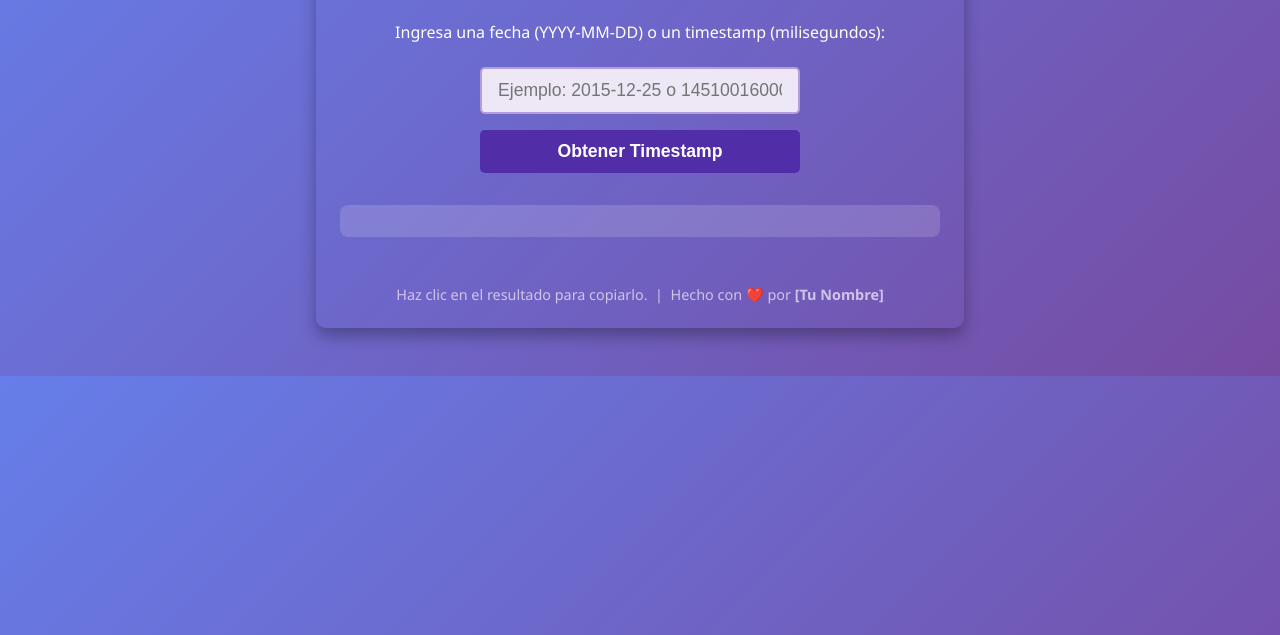
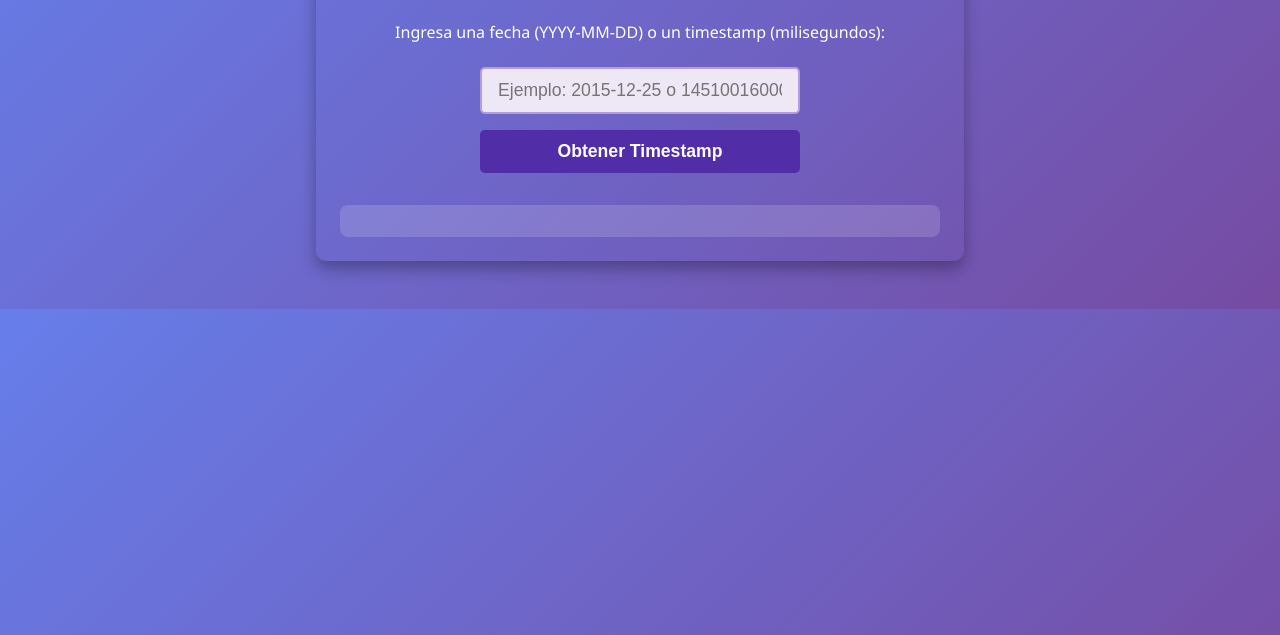
Before and after one commit to PaulinaZN/Desarrollo-de-back-end-y-APIFreecode, a plain HTML site: page index.html in a window 1280 px wide. Shown: the part 165-800 px from the top of the page. Drawn offline with Linux system fonts and the light colour scheme.

Commit message:
Update index.html

```diff
--- a/index.html
+++ b/index.html
@@ -156,9 +156,5 @@
       }
     });
   </script>
-
-  <footer>
-    Haz clic en el resultado para copiarlo. &nbsp;|&nbsp; Hecho con ❤️ por <strong>[Tu Nombre]</strong>
-  </footer>
 </body>
 </html>
```
